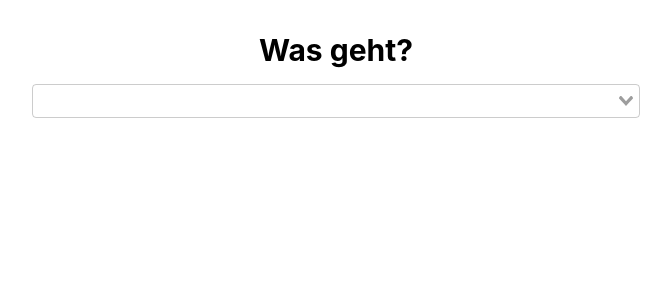
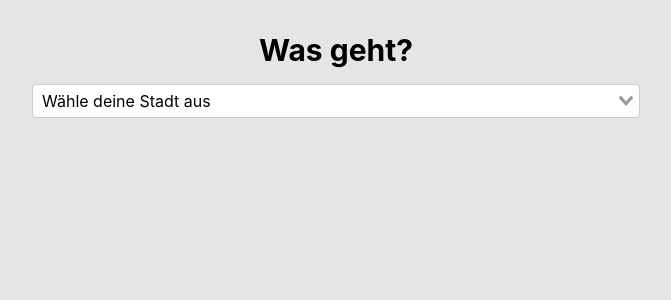
Before and after one commit to LugsoIn2/cad-event-userservice, a Vue app: page / in a window 1280 px wide. Shown: the top 300 px of the page, without its empty margins (304-975 px from the left). Built offline with nearby package versions, Linux system fonts and the light colour scheme; no server answers.

Commit message:
Imrpvoe styling

```diff
--- a/src/components/TenantDropDown.vue
+++ b/src/components/TenantDropDown.vue
@@ -31,10 +31,25 @@ export default defineComponent({
 
 <template>
 
-  <vSelect v-model="selectedTenant" :options="store.availableTenants" @option:selected="setTenant" class="mb-4"/>
+  <vSelect id="mySelect" placeholder="Wähle deine Stadt aus" v-model="selectedTenant" :options="store.availableTenants" @option:selected="setTenant" class="mb-4"/>
 
 </template>
 
-<style scoped>
+<style>
+#mySelect .v-select .dropdown-toggle {
+   border: none;
+}
+#mySelect .vs__dropdown-toggle {
+  background-color: white;
+}
 
+#mySelect input {
+  color: black;
+}
+#mySelect .vs__dropdown-option {
+  color: black;
+}
+#mySelect .vs__dropdown-option--highlight {
+  color: white;
+}
 </style>
--- a/src/views/EventsView.vue
+++ b/src/views/EventsView.vue
@@ -49,7 +49,7 @@ main {
   min-width: 50%;
 }
 body {
-    background-color: white;
+    background-color: rgb(230, 228, 228);
     min-height: 100vh;
     color: var(--color-text);
     transition: color 0.5s, background-color 0.5s;
```
